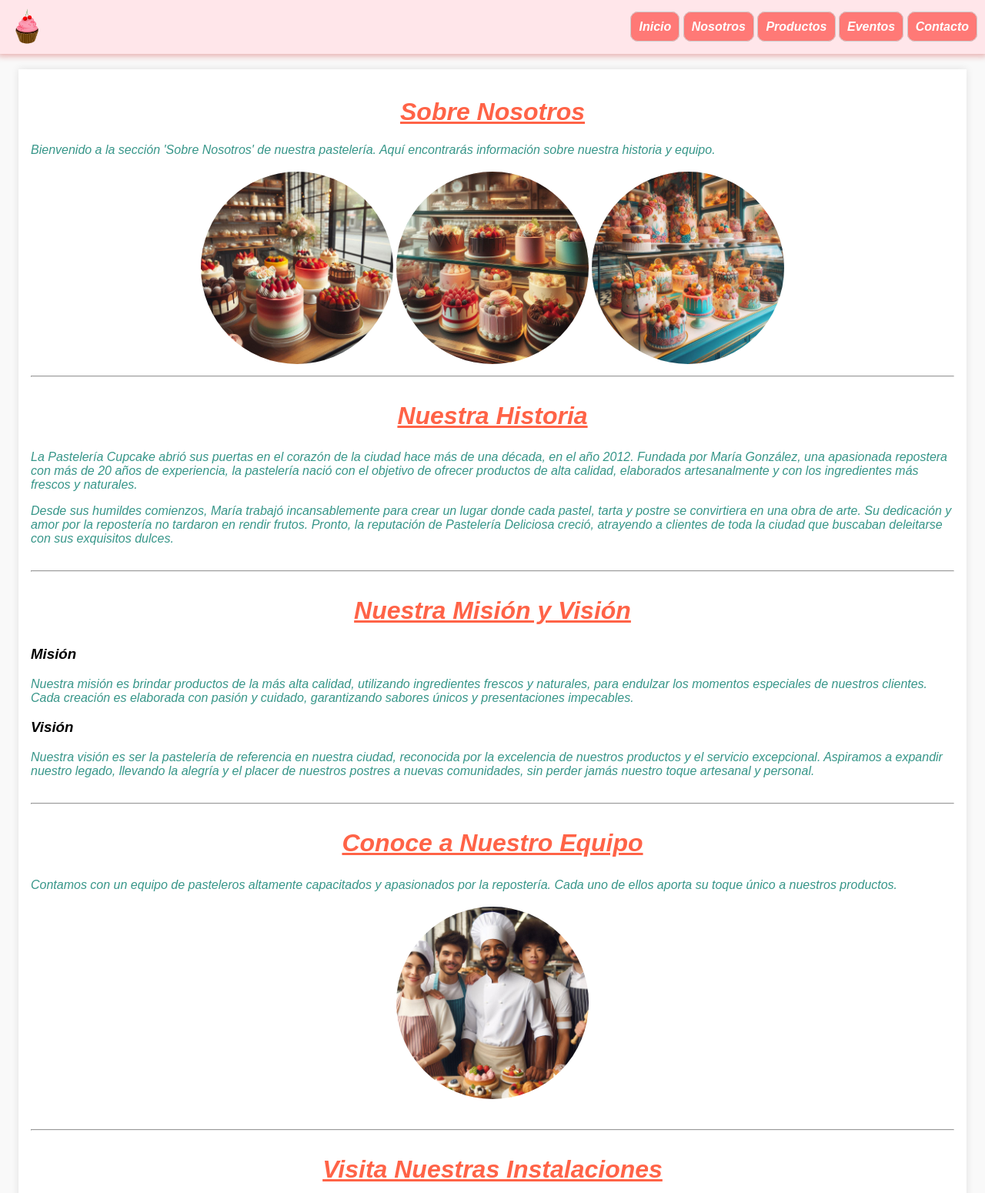
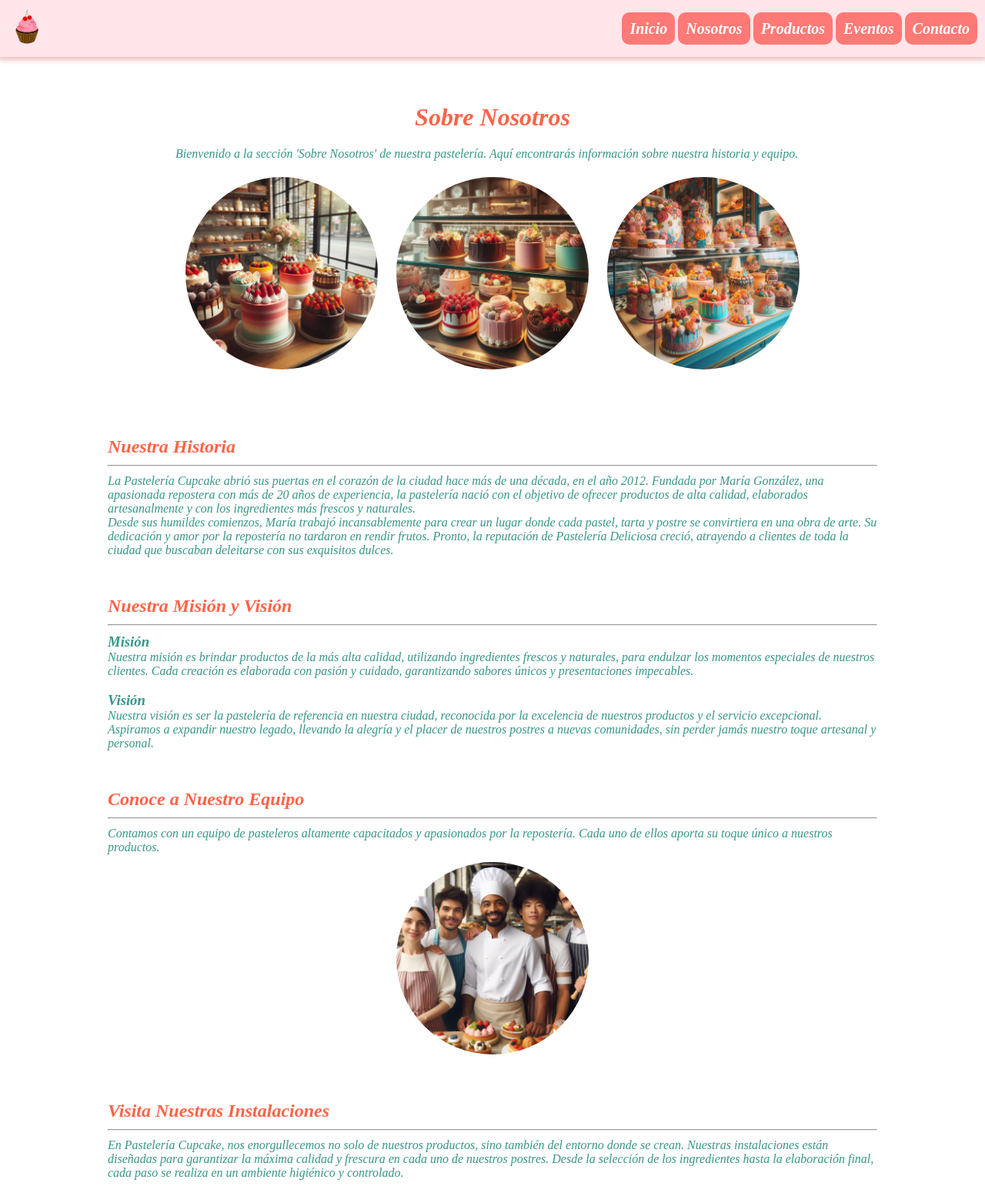
Before and after one commit to Alejandrom199/Reposteria_Page, a PHP site: page /nosotros.html in a window 1280 px wide. Shown: the top 1550 px of the page at 77% size. Run offline with PHP 8.4, Linux system fonts and the light colour scheme.

Commit message:
Update - cambios en todo el proyecto

```diff
--- a/eventos.html
+++ b/eventos.html
@@ -14,12 +14,14 @@
         <!--Header-->
         <header>
             <div class="contenedor-header">
-                <img src="img/cupcake.png" alt="cupcake-image" width="50px" height="50px">
+                <a href="index.html">
+                    <img src="img/cupcake.png" alt="cupcake-image" width="50px" height="50px">
+                </a>
                 <nav>
                     <a class="btn-enlace" href="index.html">Inicio</a>
                     <a class="btn-enlace" href="nosotros.html">Nosotros</a>
                     <a class="btn-enlace" href="productos.html">Productos</a>
-                    <a class="btn-enlace" href="">Eventos</a>
+                    <a class="btn-enlace" href="eventos.html">Eventos</a>
                     <a class="btn-enlace" href="contacto.html">Contacto</a>
                 </nav>
             </div>
--- a/nosotros.html
+++ b/nosotros.html
@@ -14,10 +14,12 @@
         <!--Header-->
         <header>
             <div class="contenedor-header">
+                <a href="index.html">
                     <img src="img/cupcake.png" alt="cupcake-image" width="50px" height="50px">
+                </a>
                 <nav>
                     <a class="btn-enlace" href="index.html">Inicio</a>
-                    <a class="btn-enlace" href="">Nosotros</a>
+                    <a class="btn-enlace" href="nosotros.html">Nosotros</a>
                     <a class="btn-enlace" href="productos.html">Productos</a>
                     <a class="btn-enlace" href="eventos.html">Eventos</a>
                     <a class="btn-enlace" href="contacto.html">Contacto</a>
@@ -25,11 +27,16 @@
             </div>
         </header>
 
+        <!--Main-->
         <main>
+            <div class="main-sobre-nosotros">
+                <div>
+                    <div class="titulo-sobre-nosotros">
+                        <h1>Sobre Nosotros</h1>
+                    </div>
 
-            <div>
-                <h1 class="ClaseTitu" id="elemento-centrado">Sobre Nosotros</h1>
                     <p>Bienvenido a la sección 'Sobre Nosotros' de nuestra pastelería. Aquí encontrarás información sobre nuestra historia y equipo.</p>
+                    <br>
                     <table align="center">
                         <tr>
                             <td><img src="img/Pasteleria1.jpeg" alt="Pasteleria 1"></td>
@@ -38,55 +45,64 @@
                         </tr>
                     </table>
                 </div>
+            </div>
 
+            <div class="main-all-sections">
+
+                <div>
+                    <div class="main-section">
+                        <section>
+                            <h2 >Nuestra Historia</h2>
                             <hr>
-
-            <section>
-                <h2 class="ClaseTitu" id="elemento-centrado">Nuestra Historia</h2>
                             <p>La Pastelería Cupcake abrió sus puertas en el corazón de la ciudad hace más de una década, en el año 2012. Fundada por María González, una apasionada repostera con más de 20 años de experiencia, la pastelería nació con el objetivo de ofrecer productos de alta calidad, elaborados artesanalmente y con los ingredientes más frescos y naturales.</p>
                             <p>Desde sus humildes comienzos, María trabajó incansablemente para crear un lugar donde cada pastel, tarta y postre se convirtiera en una obra de arte. Su dedicación y amor por la repostería no tardaron en rendir frutos. Pronto, la reputación de Pastelería Deliciosa creció, atrayendo a clientes de toda la ciudad que buscaban deleitarse con sus exquisitos dulces.</p>
                         </section>
+                    </div>
 
+                    <div class="main-section">
+                        <section>
+                            <h2 >Nuestra Misión y Visión</h2>
                             <hr>
-
-            <section>
-                <h2 class="ClaseTitu" id="elemento-centrado">Nuestra Misión y Visión</h2>
                             <div>
                                 <h3 class="Subt">Misión</h3>
                                 <P>Nuestra misión es brindar productos de la más alta calidad, utilizando ingredientes frescos y naturales, para endulzar los momentos especiales de nuestros clientes. Cada creación es elaborada con pasión y cuidado, garantizando sabores únicos y presentaciones impecables.</P>
+                                <br>
                                 <h3 class="Subt">Visión</h3>
                                 <p>Nuestra visión es ser la pastelería de referencia en nuestra ciudad, reconocida por la excelencia de nuestros productos y el servicio excepcional. Aspiramos a expandir nuestro legado, llevando la alegría y el placer de nuestros postres a nuevas comunidades, sin perder jamás nuestro toque artesanal y personal.</p>
                             </div>
                         </section>
+                    </div>
 
+
+                    <div class="main-section">
+                        <section>
+                            <h2 >Conoce a Nuestro Equipo</h2>
                             <hr>
-
-            <section>
-                <h2 class="ClaseTitu" id="elemento-centrado">Conoce a Nuestro Equipo</h2>
                             <p>Contamos con un equipo de pasteleros altamente capacitados y apasionados por la repostería. Cada uno de ellos aporta su toque único a nuestros productos.</p>
                             <table align="center">
-                    <tr>
-                        <td><img src="img/Pasteleros1.jpeg" alt="Pasteleros 1" width="350"></td>
-                    </tr>
+                                <div class="contenedor-section-img">
+                                    <div class="section-img"></div>
+                                </div>
                             </table>
                         </section>
+                    </div>
 
+
+                    <div class="main-section">
+                        <section>
+                            <h2 >Visita Nuestras Instalaciones</h2>
                             <hr>
-
-            <section>
-                <h2 class="ClaseTitu" id="elemento-centrado">Visita Nuestras Instalaciones</h2>
                             <p>En Pastelería Cupcake, nos enorgullecemos no solo de nuestros productos, sino también del entorno donde se crean. Nuestras instalaciones están diseñadas para garantizar la máxima calidad y frescura en cada uno de nuestros postres. Desde la selección de los ingredientes hasta la elaboración final, cada paso se realiza en un ambiente higiénico y controlado.</p>
                             <div align="center">
-                    <iframe width="560" height="315" src="https://www.youtube.com/embed/wD-g_Gyn2I4" frameborder="0" allow="accelerometer; autoplay; encrypted-media; gyroscope; picture-in-picture" allowfullscreen></iframe>
+                                <iframe class="video-yt" width="560" height="315" src="https://www.youtube.com/embed/wD-g_Gyn2I4" frameborder="0" allow="accelerometer; autoplay; encrypted-media; gyroscope; picture-in-picture" allowfullscreen></iframe>
                             </div>
                         </section>
+                    </div>
+                </div>
+            </div>
 
         </main>
 
-        <hr>
-
-        <!--Footer-->
-        <br>
         <!--Footer-->
         <footer>
             <div>
--- a/productos.html
+++ b/productos.html
@@ -13,11 +13,13 @@
         <!--Header-->
         <header>
             <div class="contenedor-header">
-                <img src="img/cupcake.png" alt="cupcake-image" width="50px" height="50px">
+                <a href="index.html">
+                    <img src="img/cupcake.png" alt="cupcake-image" width="50px" height="50px">
+                </a>
                 <nav>
                     <a class="btn-enlace" href="index.html">Inicio</a>
                     <a class="btn-enlace" href="nosotros.html">Nosotros</a>
-                    <a class="btn-enlace" href="">Productos</a>
+                    <a class="btn-enlace" href="productos.html">Productos</a>
                     <a class="btn-enlace" href="eventos.html">Eventos</a>
                     <a class="btn-enlace" href="contacto.html">Contacto</a>
                 </nav>
--- a/styles/eventos-style.css
+++ b/styles/eventos-style.css
@@ -3,6 +3,7 @@
     font-style: italic;
     margin: 0;
 }
+/*Header*/
 .contenedor-header{
     display: flex;
     justify-content: space-between;
@@ -20,11 +21,13 @@
     color: white;
     text-decoration: none;
     font-weight: bold;
+    font-size: 20px;
 }
 
 .btn-enlace:hover {
     background-color: rgb(222, 94, 92);
 }
+
 main {
 width: 80%;
 margin: 20px auto;
--- a/styles/nosotros-style.css
+++ b/styles/nosotros-style.css
@@ -1,8 +1,9 @@
 *{
     color: #379689;
     font-style: italic;
-    margin: 2;
+    margin: 0;
 }
+/*Header*/
 .contenedor-header{
     display: flex;
     justify-content: space-between;
@@ -20,74 +21,113 @@
     color: white;
     text-decoration: none;
     font-weight: bold;
+    font-size: 20px;
 }
 
 .btn-enlace:hover {
     background-color: rgb(222, 94, 92);
 }
+/*Body*/
+.main-sobre-nosotros{
+    display: flex;
+    justify-content: center;
+    align-items: center;
 
+    margin:  40px 0;
+}
+
+.titulo-sobre-nosotros {
+    display: flex;
+    justify-content: center;
+    align-items: center;
+    margin: 20px 0;
+}
+
+h1 {
+    color: #ff6347;
+    font-size: 2em;
+}
+
+h2 {
+    color: #ff6347;
+    font-size:1.5em;
+    margin: 10px 0;
+}
+
+hr {
+    color: #ff6347;
+    margin-bottom: 10px;
+}
+
+main img{
+    margin: auto;
+    width: 250px;
+    height: 250px;
+    border-radius: 100%;
+    margin: 0 10px;
+}
+
+.main-all-sections{
+    display: flex;
+    justify-content: center;
+    align-items: center;
+}
+
+.main-section {
+    display: flex;
+    justify-content: center;
+    align-items: center;
+    margin: 20px 0;
+    width: 1000px;
+    border-radius: 20px;
+    padding: 10px;
+}
+
+.contenedor-section-img{
+    display: flex;
+    justify-content: center;
+    align-items: center;
+}
+
+.section-img{
+    background-image: url(/img/Pasteleros1.jpeg);
+    width: 250px;
+    height: 250px;
+    border-radius: 100%;
+    background-position: center;
+    background-repeat: no-repeat;
+    background-size: cover;
+    margin: 10px;
+}
+
+.video-yt{
+    border-radius: 20px;
+    margin: 20px 0;
+}
+
+/*Footer*/
 footer{
     background-color: black;
     display: flex;
     justify-content: space-between;
     padding: 40px;
 }
+
 .contenedor-enlaces{
     display: flex;
     justify-content: space-around;
     margin: 10px;
 }
+
 .txt-footer{
     color: white;
 }
+
 address > p {
     color: white;
 }
-a {
-    padding: 5px;
-    border: 1px solid #ccc;
-    text-decoration: none;
-    color: #131313;
-    transition: background-color 0.3s ease;
+
+.br-20{
+    border-radius: 20px;
+    margin: 10px;
 }
-.ClaseTitu {
-    color: #ff6347;
-    font-size: 2em;
-}
-#elemento-centrado {
-    text-align: center;
-    text-decoration: underline;
-}
-.Subt {
-    font-weight: bold;
-    color: #000000;
-    text-transform: capitalize;
-}
-body {
-    font-family: Arial, sans-serif;
-    background-color: #f9f9f9;
-    margin: 0;
-    padding: 0;
-}
-main {
-    padding: 1em;
-    background-color: white;
-    margin: 1em auto;
-    max-width: 1200px;
-    box-shadow: 0 0 10px rgba(0, 0, 0, 0.1);
-}
-section {
-    margin: 2em 0;
-}
-main img{
-    margin: auto;
-    width: 250px;
-    height: 250px;
-    border-radius: 50%;
-}
-footer a img {
-    width: 50px;
-    height: 50px;
-    border-radius: 50%;
-    margin: 0 0.5em;
-}
```
Also changed, not shown: contacto.html (+10 -6 lines), index.html (+19 -8 lines), styles/contacto-style.css (+19 -6 lines), styles/index-style.css (+152 -6 lines), styles/producto-style.css (+2 -12 lines), img/pasteleria.png. Lines whose indentation alone changed are shown as unchanged.
